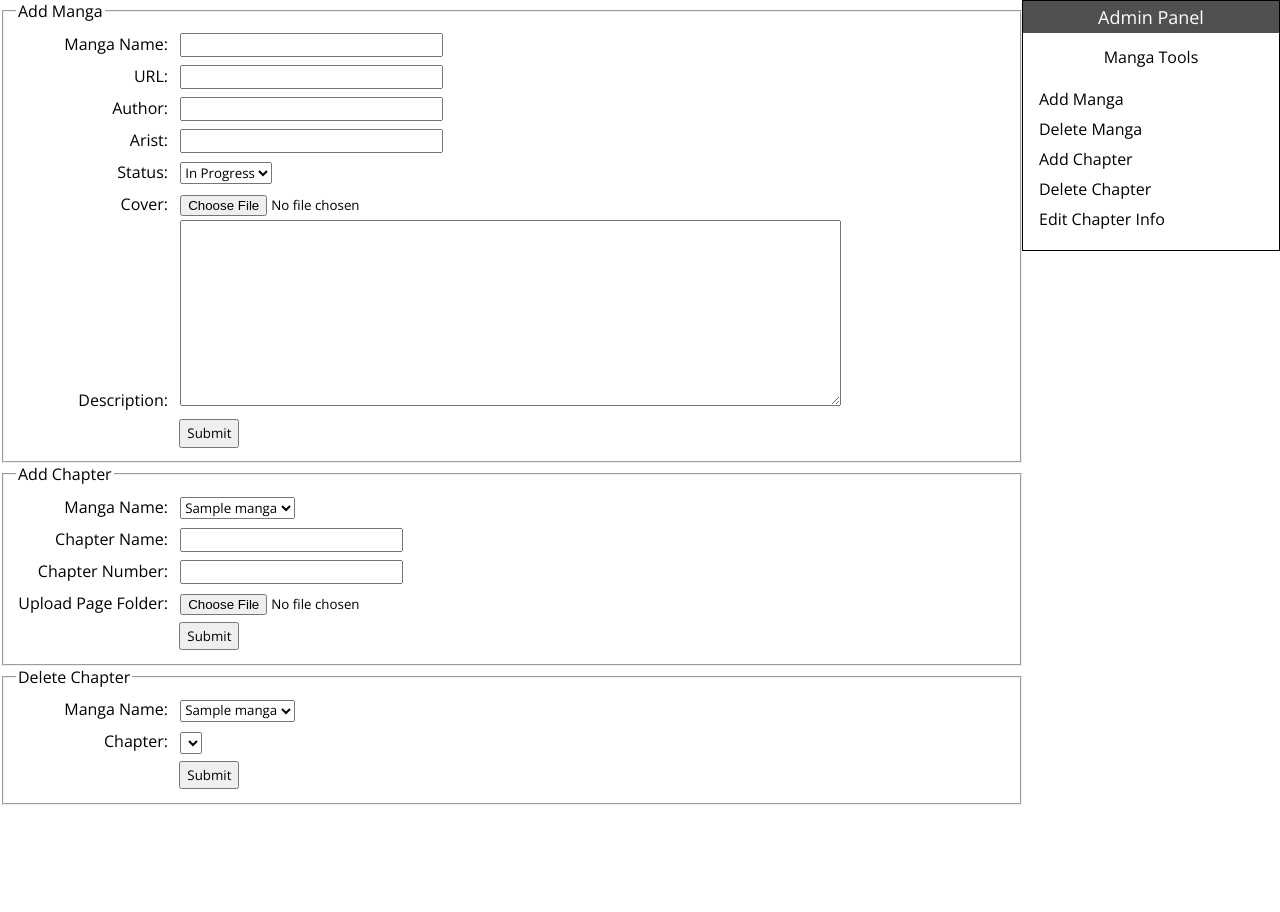
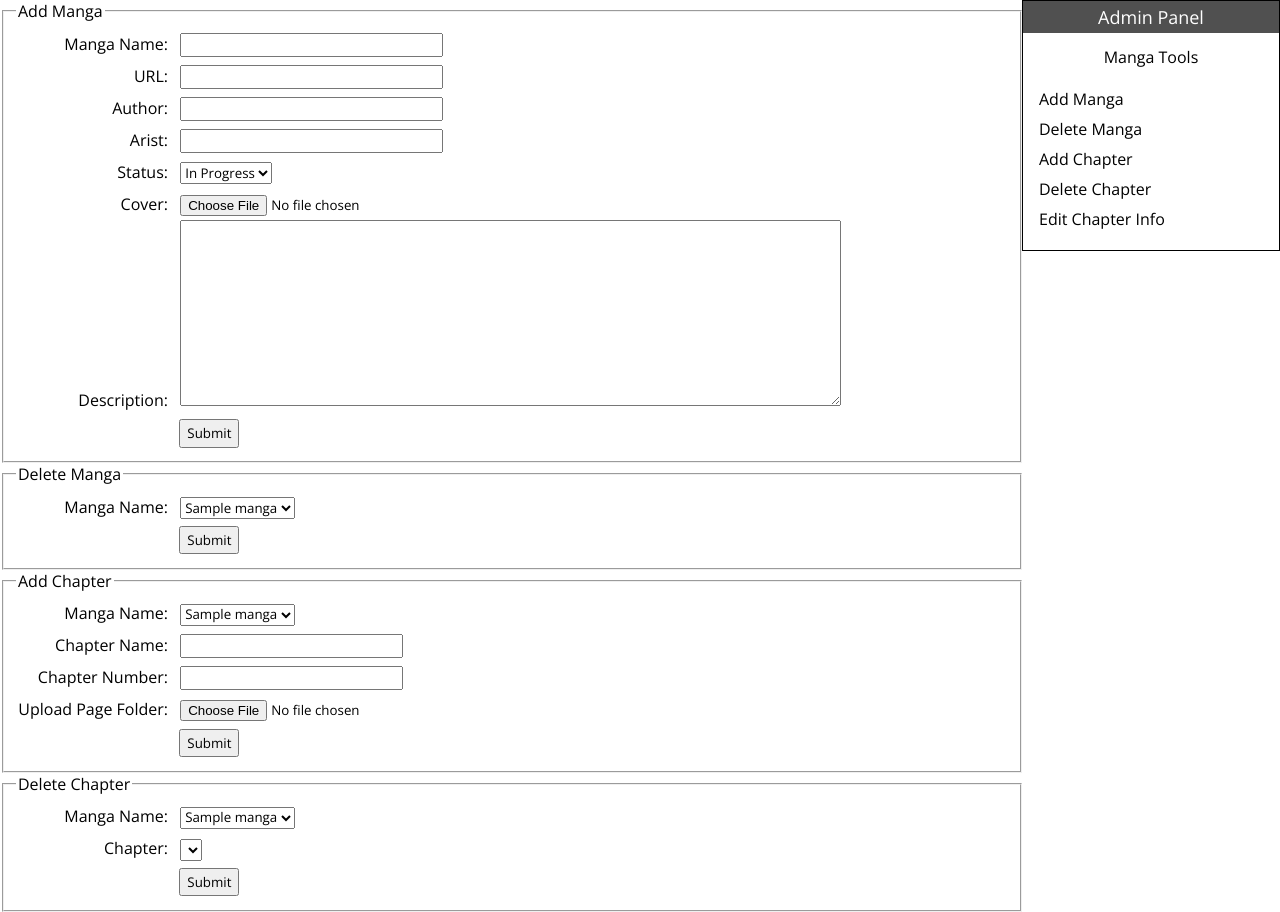
Before and after one commit to cozziekuns/Renchon, a Flask app: template templates/admin.html in a window 1280 px wide. Before the commit the page ends 805 px from the top, so only its background shows below. Run offline with Flask 2, Linux system fonts and the light colour scheme; the template is opened without the code that fills it: most values are stand-ins (such as "Sample title", 1, 10 or a date in 2020); data that the repository does not hold is empty; some libraries are stand-ins or nearby versions; some web fonts are replaced.

Commit message:
added delete manga function

```diff
--- a/application.py
+++ b/application.py
@@ -241,6 +241,25 @@ def edit_manga():
     db.session.commit()
     return redirect(url_for("view_manga", manga=manga.url))
 
+# Delete Manga
+@application.route("/reader/delete_manga", methods=["POST"])
+@requires_admin
+def delete_manga():
+    # Find the manga using the old name
+    old_name = request.form["delete_manga_name"]
+    manga = Manga.query.filter_by(name=old_name).first()
+    print(manga.url)
+    # Delete the contents of the manga directory
+    delete_directory(manga.url)
+    # Delete all chapters that map to this manga
+    for chapter in manga.chapters.all():
+        db.session.delete(chapter)
+    # Update and redirect to the original page
+    db.session.delete(manga)
+    db.session.commit()
+
+    return redirect(url_for("admin"))
+
 # Add Chapter
 @application.route("/reader/add_chapter", methods=["POST"])
 @requires_admin
--- a/templates/admin.html
+++ b/templates/admin.html
@@ -25,31 +25,49 @@
         <fieldset>
         <legend>Add Manga</legend>
         <label for="name">Manga Name: </label>
-        <input type="text" id="name" name="manga_name" size=30 required><br>
+        <input type="text" name="manga_name" size=30 required><br>
 
         <label for="url">URL: </label>
-        <input type="text" id="url" name="manga_url" size=30 required><br>
+        <input type="text" name="manga_url" size=30 required><br>
 
         <label for="author">Author: </label>
-        <input type="text" id="author" name="manga_author" size=30 required><br>
+        <input type="text" name="manga_author" size=30 required><br>
 
         <label for="artist">Arist: </label>
-        <input type="text" id="artist" name="manga_artist" size=30 required><br>
+        <input type="text" name="manga_artist" size=30 required><br>
 
         <label for="status">Status: </label>
-        <select id="status" name="manga_status">
+        <select name="manga_status">
           <option value="in_progress">In Progress</option>
           <option value="on_hold">On Hold</option>
           <option value="complete">Completed</option>
         </select><br>
 
         <label for="cover">Cover: </label>
-        <input type="file" id="cover" name="manga_cover" accept="image/*"
-            required><br>
+        <input type="file" name="manga_cover" accept="image/*" required><br>
 
         <label for="description">Description: </label>
         <textarea cols="80" rows="10" name="manga_description"
             required></textarea><br>
+
+        <input class="submit" type="submit" value="Submit">
+        </fieldset>
+
+      </form>
+
+      <form class=delete_manga action={{ url_for("delete_manga") }} method=post
+          enctype=multipart/form-data>
+
+        <fieldset>
+        <legend>Delete Manga</legend>
+
+        <label for="manga_delete">Manga Name: </label>
+        <select name="delete_manga_name">
+        {% for name in manga %}
+          <option value="{{ name }}">{{ name }}</option>
+        {% endfor %}
+        </select>
+        <br>
 
         <input class="submit" type="submit" value="Submit">
         </fieldset>
@@ -63,7 +81,7 @@
         <legend>Add Chapter</legend>
 
         <label for="manga">Manga Name: </label>
-        <select id="manga" name="chapter_manga">
+        <select name="chapter_manga">
         {% for name in manga %}
           <option value="{{ name }}">{{ name }}</option>
         {% endfor %}
@@ -72,13 +90,13 @@
         <br>
 
         <label for="name">Chapter Name: </label>
-        <input type="text" id="name" name="chapter_name" size=25 required><br>
+        <input type="text" name="chapter_name" size=25 required><br>
 
         <label for="url">Chapter Number: </label>
-        <input type="text" id="url" name="chapter_num" size=25 required><br>
+        <input type="text" name="chapter_num" size=25 required><br>
 
         <label for="page">Upload Page Folder: </label>
-        <input type="file" id="page" name="chapter_pages" webkitdirectory
+        <input type="file" name="chapter_pages" webkitdirectory
             mozdirectory accept="image/*" required>
         <br>
 
```
Also changed, not shown: static/admin.js (line endings or trailing spaces).
